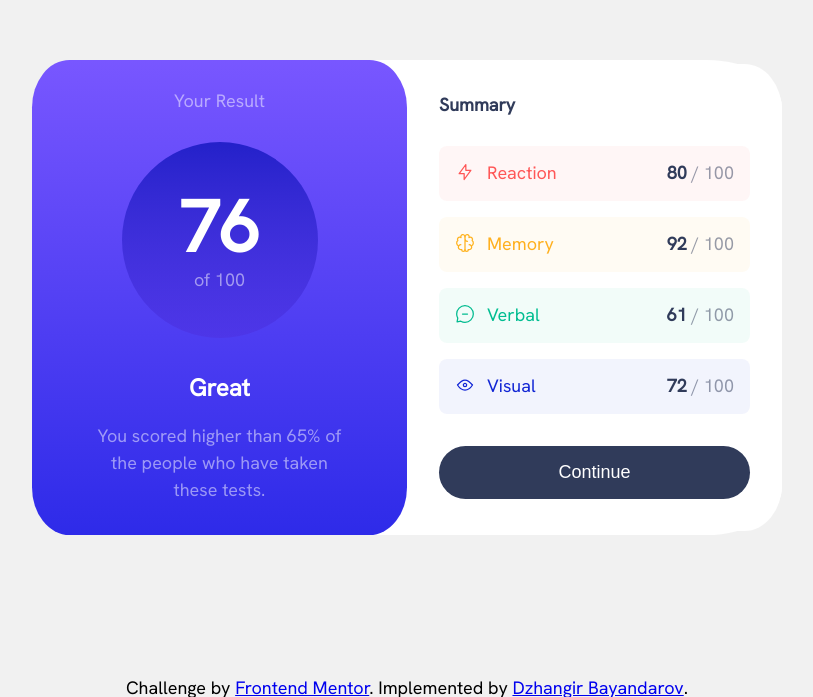
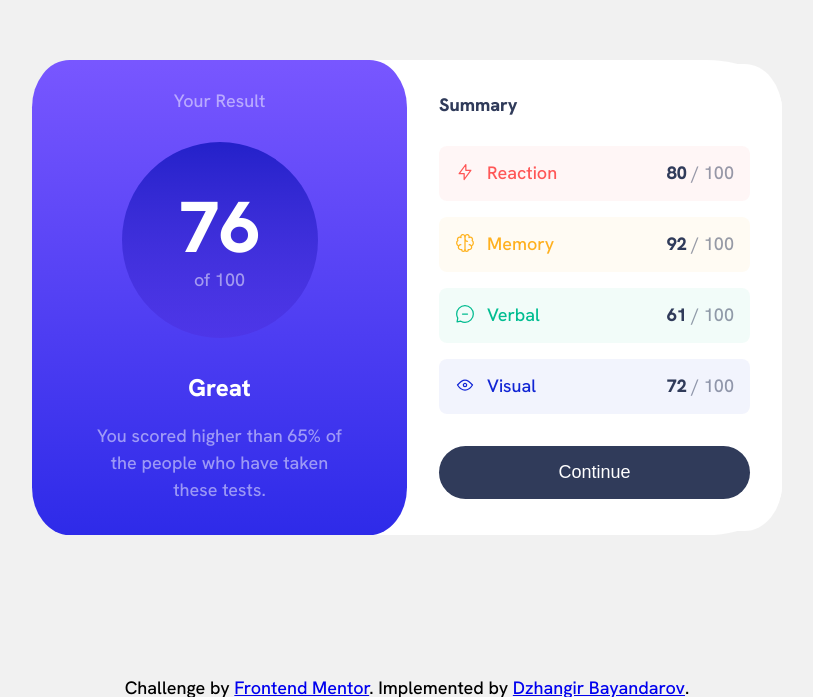
Before and after one commit to Dzhango/results-summary-component-project, a plain HTML site: page index.html in a window 1280 px wide. Shown: the part 103-800 px from the top of the page, without its empty margins (233-1046 px from the left). Drawn offline with Linux system fonts and the light colour scheme.

Commit message:
final cleanups

```diff
--- a/styles/style.css
+++ b/styles/style.css
@@ -1,4 +1,8 @@
-@import url('https://fonts.googleapis.com/css2?family=Hanken+Grotesk&display=swap');
+@font-face {
+    font-family: "Hanken Grotesk";
+    src: url("../assets/fonts/HankenGrotesk-VariableFont_wght.ttf");
+}
+
 
 /*
 CUBE CSS convention
```
Also changed, not shown: assets/images/Screenshot.png (added), notes.txt (deleted), 2 other files.
